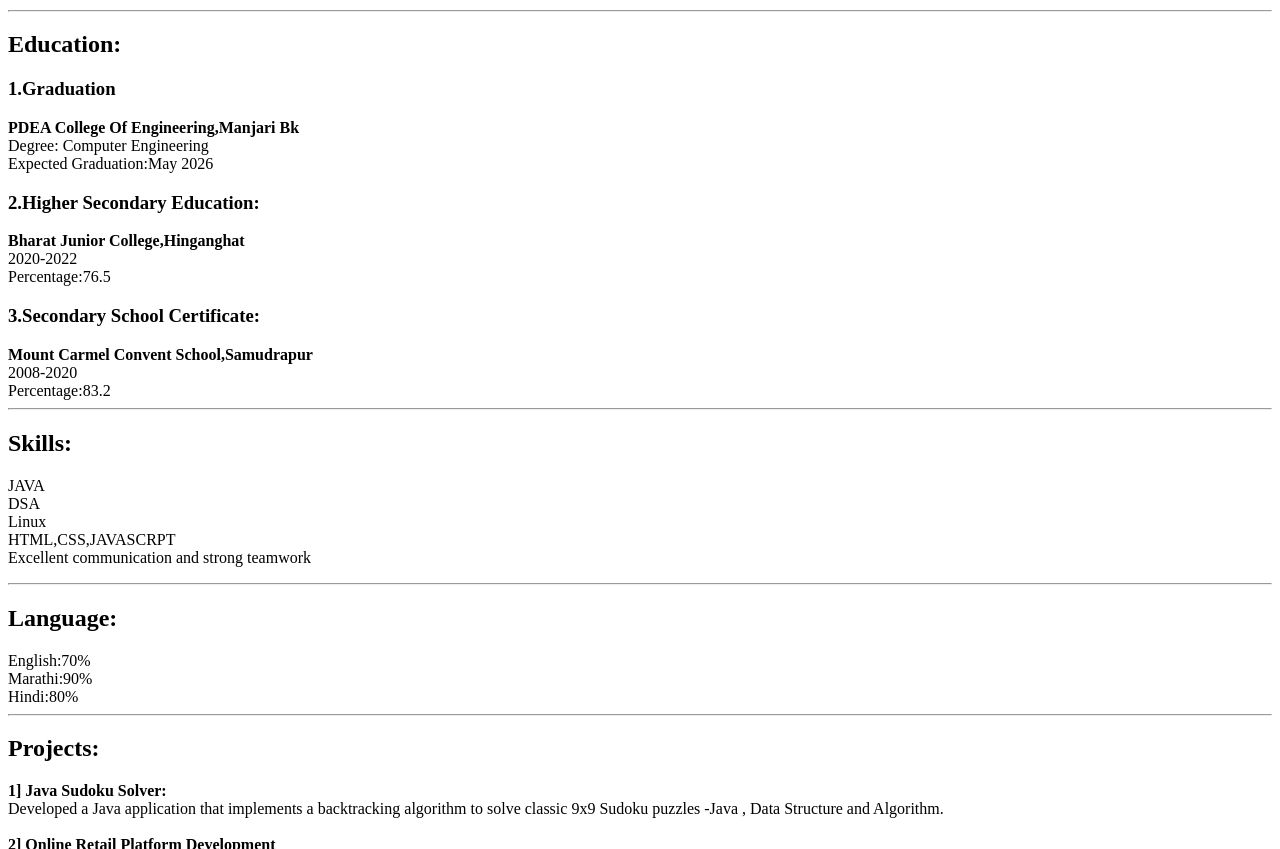
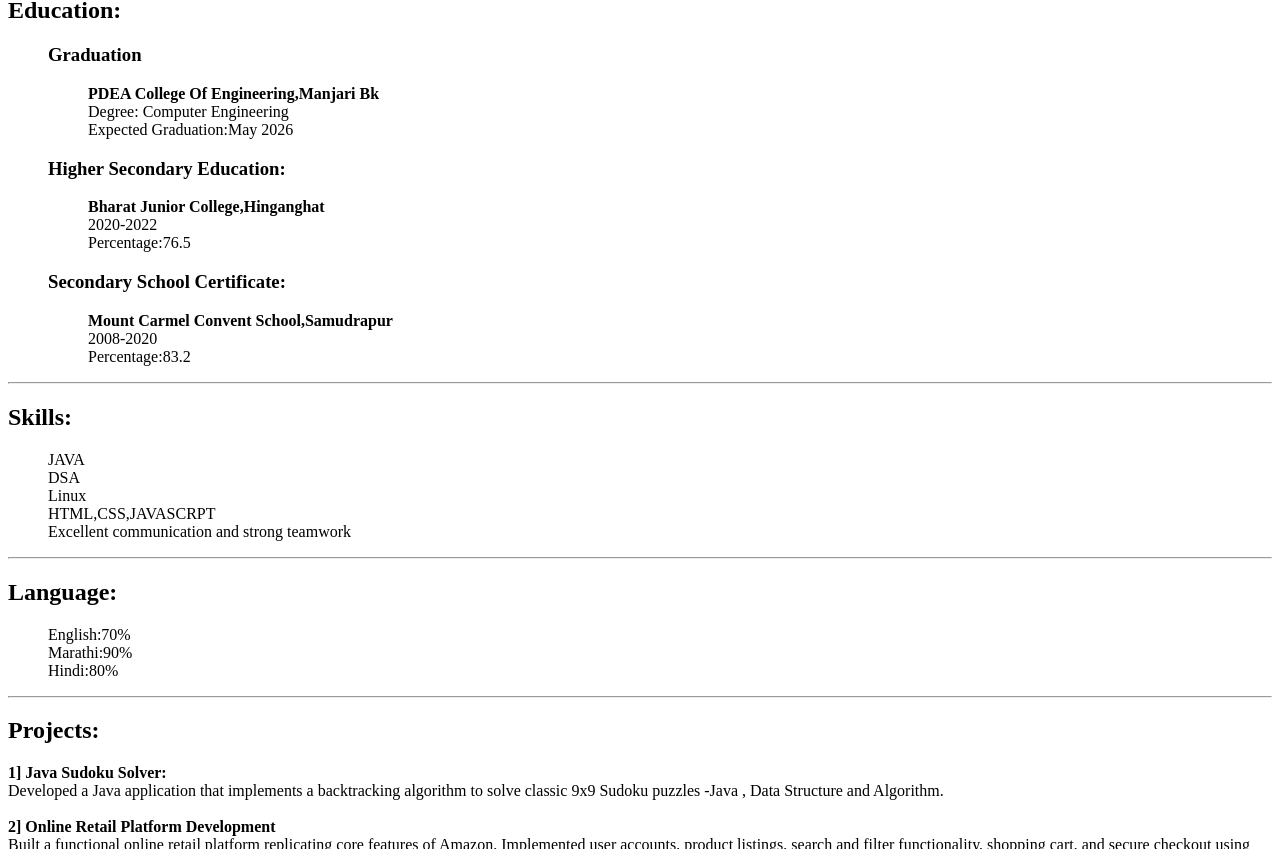
Before and after one commit to prathamesh-pichkate/My-Portfolio, a plain HTML site: page index.html in a window 1280 px wide. Shown: the part 590-1439 px from the top of the page. Drawn offline with Linux system fonts and the light colour scheme.

Commit message:
Added new Tags

```diff
--- a/index.html
+++ b/index.html
@@ -14,7 +14,6 @@
     <span>
         <img src="/My-Portfolio/Prathamesh.jpg" alt="My Image" height="100">
     </span>
-    <img src="" alt="">
 
     <main>
         <section>
@@ -24,53 +23,65 @@
     </section>
 
       <section>
-        <h2>Contact Me:</h2>www.linkedin.com/in/prathamesh-pichkate1208
-        <p>Email:prathameshpichkate@gmail.com <br>
+        <h2>Contact Me:</h2>
+        <ul>
+        Email:prathameshpichkate@gmail.com <br>
            Mobile No:9370685979 <br>
            LinkedIn: <a href="www.linkedin.com/in/prathamesh-pichkate1208">Linked In</a> <br>
            GitHub: <a href="http://github.com/prathamesh-pichkate"> <img src="https://github.githubassets.com/assets/GitHub-Mark-ea2971cee799.png" height="100" ></a> <br>
-        </p>
+    </ul>
+    </section>
+        <hr>
+
+        <section>
+            <h2>Education:</h2>
+            <ol>
+        <h3>Graduation</h3>
+            <ul>
+            <b>PDEA College Of Engineering,Manjari Bk</b> <br>
+            Degree: Computer Engineering <br>
+            Expected Graduation:May 2026
+            </ul>
+
+
+        <h3>Higher Secondary Education:</h3>
+        <ul>
+            <b>Bharat Junior College,Hinganghat</b><br>
+        2020-2022 <br>
+        Percentage:76.5
+        </ul>
+
+
+       <h3>Secondary School Certificate:</h3>
+        <ul>
+            <b>Mount Carmel Convent School,Samudrapur</b> <br>
+        2008-2020<br>
+        Percentage:83.2
+
+        </ul>
+    </ol>
     </section>
         <hr>
 
 
-        <section>
-            <h2>Education:</h2>
-        <h3>1.Graduation</h3>
-            <b>PDEA College Of Engineering,Manjari Bk</b> <br>
-            Degree: Computer Engineering <br>
-            Expected Graduation:May 2026
-
-
-        <h3>2.Higher Secondary Education:</h3>
-        <b>Bharat Junior College,Hinganghat</b><br>
-        2020-2022 <br>
-        Percentage:76.5
-
-
-       <h3>3.Secondary School Certificate:</h3>
-       <b>Mount Carmel Convent School,Samudrapur</b> <br>
-        2008-2020<br>
-        Percentage:83.2
-        </section>
-        <hr>
-
-        <section>
             <h2>Skills:</h2>
-           <p>JAVA <br>
+            <ol>
+           JAVA <br>
            DSA <br>
            Linux <br>
            HTML,CSS,JAVASCRPT <br>
            Excellent communication and strong teamwork <br>
-        </p>
-        </section>
+        </ol>
+
         <hr>
 
        <section>
         <h2>Language:</h2>
+        <ol>
         English:70% <br>
         Marathi:90% <br>
         Hindi:80% <br>
+    </ol>
        </section>
          <hr>
 
```
